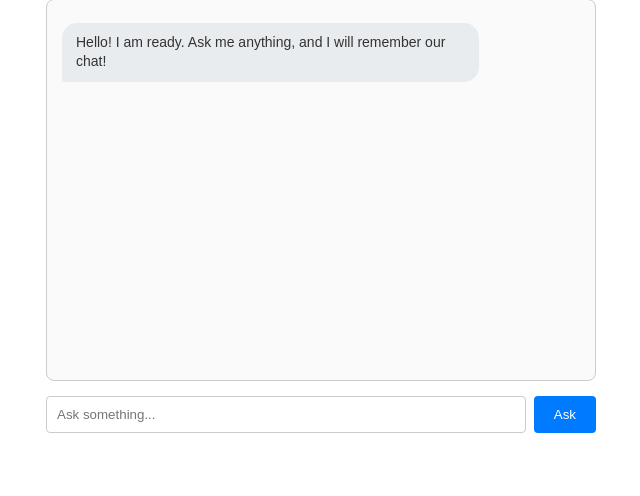
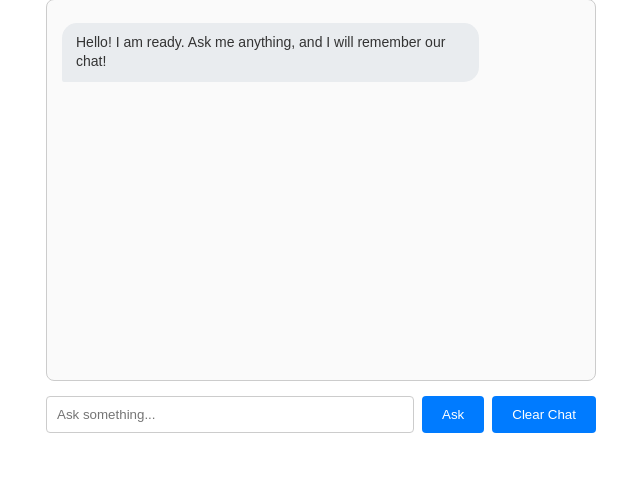
Before and after one commit to Amitmourya8085/python, a Flask app: page / in a window 1280 px wide. Shown: the part 119-615 px from the top of the page, without its empty margins (319-959 px from the left). Run offline with Flask 3, Linux system fonts and the light colour scheme.

Commit message:
added clear chat feature

```diff
--- a/Chat_box/app.py
+++ b/Chat_box/app.py
@@ -59,5 +59,10 @@ def ask_AM8085():
 
     return jsonify({"response": answer})
 
+@app.route('/clear', methods=['POST'])
+def clear_chat():
+    session['history'] = []
+    return '', 200
+
 if __name__ == '__main__':
     app.run(debug=True)
--- a/Chat_box/templates/index.html
+++ b/Chat_box/templates/index.html
@@ -67,6 +67,7 @@
     <div class="input-area">
         <input type="text" id="userInput" placeholder="Ask something..." style="flex-grow: 1; padding: 10px; border: 1px solid #ccc; border-radius: 4px;">
         <button onclick="sendToFlask()" style="padding: 10px 20px; background-color: #007bff; color: white; border: none; border-radius: 4px; cursor: pointer;">Ask</button>
+        <button onclick="clearChat()"style="padding: 10px 20px; background-color:#007bff; color: white; border: none; border-radius: 4px; cursor: pointer;">Clear Chat</button>
     </div>
 
     <script>
@@ -121,6 +122,16 @@
                         <div class="bubble bot-bubble">${data.response}</div>
                     </div>
                 `;
+                  function clearChat() {
+                  fetch('/clear', { method: 'POST' })
+                   .then(() => {
+                 document.getElementById('chatbox').innerHTML = `
+                <div class="message-row bot-row">
+                <div class="bubble bot-bubble">Chat cleared. Start again!</div>
+                </div>
+              `;
+        });
+}
             } catch (error) {
                 document.getElementById(thinkingId).remove();
                 chatbox.innerHTML += `
```
